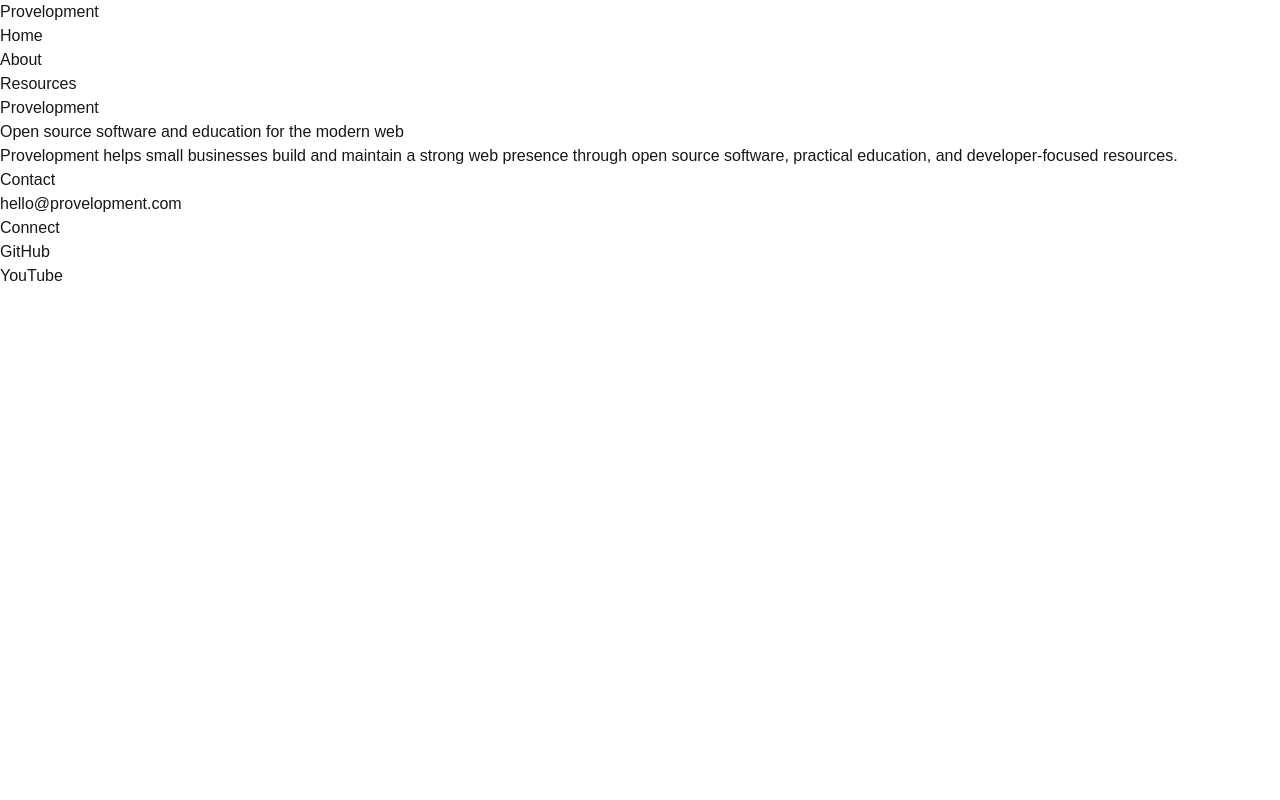
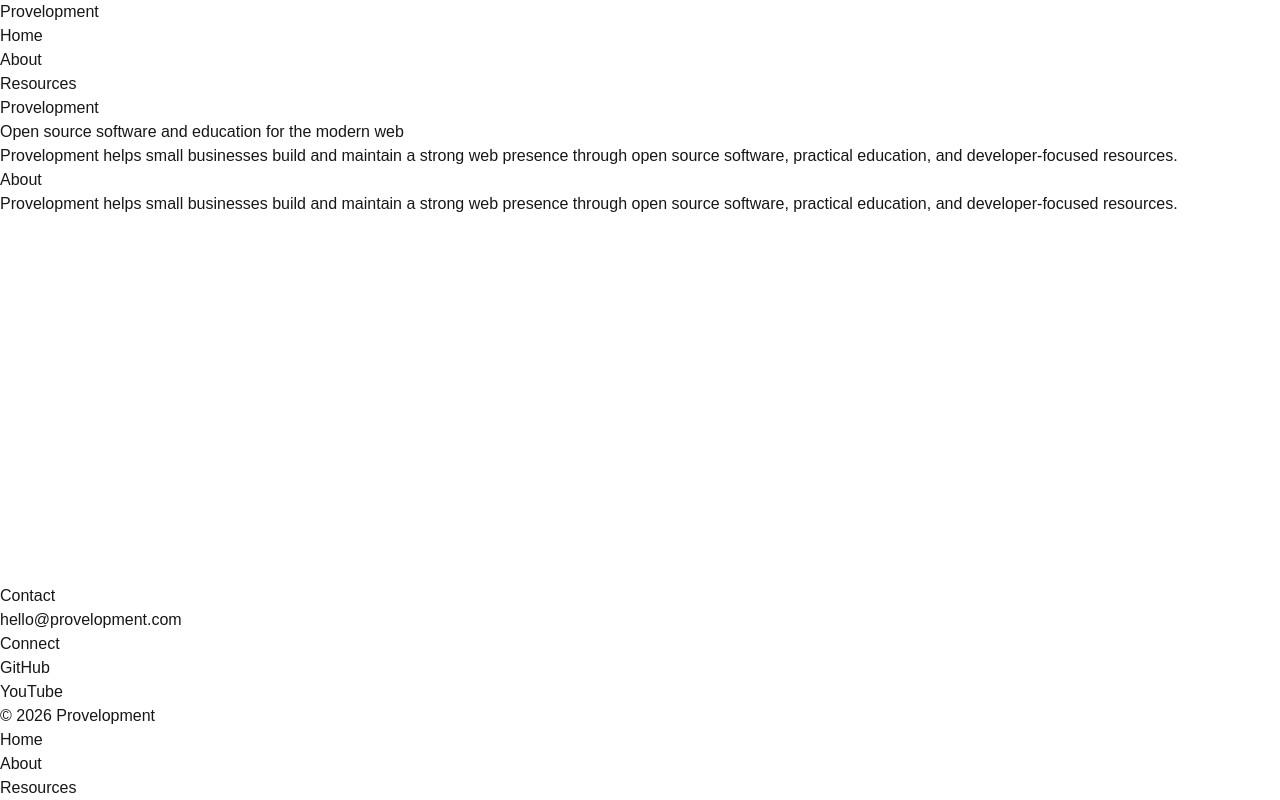
Before and after one commit to provelopment/provelopment, a Next.js app: page / in a window 1280 px wide. Built offline with nearby package versions, Linux system fonts and the light colour scheme.

Commit message:
feat: compose site chrome in root layout with config-driven metadata

```diff
--- a/src/app/layout.tsx
+++ b/src/app/layout.tsx
@@ -1,5 +1,8 @@
 import type { Metadata } from "next";
 import { Geist, Geist_Mono } from "next/font/google";
+import { SiteFooter } from "@/components/site/site-footer";
+import { SiteHeader } from "@/components/site/site-header";
+import { siteConfig } from "@/config";
 import "./globals.css";
 
 const geistSans = Geist({
@@ -13,8 +16,11 @@
 });
 
 export const metadata: Metadata = {
-  title: "Create Next App",
-  description: "Generated by create next app",
+  title: {
+    default: siteConfig.name,
+    template: `%s | ${siteConfig.name}`,
+  },
+  description: siteConfig.description,
 };
 
 export default function RootLayout({ children }: LayoutProps<"/">) {
@@ -23,7 +29,11 @@
       lang="en"
       className={`${geistSans.variable} ${geistMono.variable} h-full antialiased`}
     >
-      <body className="min-h-full flex flex-col">{children}</body>
+      <body className="min-h-full flex flex-col">
+        <SiteHeader />
+        <main className="flex-1">{children}</main>
+        <SiteFooter />
+      </body>
     </html>
   );
 }
--- a/src/app/page.tsx
+++ b/src/app/page.tsx
@@ -1,56 +1,18 @@
-import { SiteHeader } from "@/components/site/site-header";
 import { siteConfig } from "@/config";
 
 export default function HomePage() {
   return (
     <>
-      <SiteHeader />
-
-      <main>
       <header>
         <p>{siteConfig.name}</p>
         <h1>{siteConfig.tagline}</h1>
         <p>{siteConfig.description}</p>
       </header>
 
-        <section aria-labelledby="contact-heading">
-          <h2 id="contact-heading">Contact</h2>
-
-          {siteConfig.contact.email ? (
-            <p>
-              <a href={`mailto:${siteConfig.contact.email}`}>
-                {siteConfig.contact.email}
-              </a>
-            </p>
-          ) : null}
-
-          {siteConfig.contact.phone ? (
-            <p>
-              <a href={`tel:${siteConfig.contact.phone}`}>
-                {siteConfig.contact.phone}
-              </a>
-            </p>
-          ) : null}
+      <section aria-labelledby="home-about-heading">
+        <h2 id="home-about-heading">About</h2>
+        <p>{siteConfig.description}</p>
       </section>
-
-        <section aria-labelledby="social-heading">
-          <h2 id="social-heading">Connect</h2>
-
-          <ul>
-            {siteConfig.socialLinks.map((socialLink) => (
-              <li key={socialLink.platform}>
-                <a
-                  href={socialLink.href}
-                  rel="noreferrer"
-                  target="_blank"
-                >
-                  {socialLink.label}
-                </a>
-              </li>
-            ))}
-          </ul>
-        </section>
-      </main>
     </>
   );
 }
```
Lines whose indentation alone changed are shown as unchanged.
